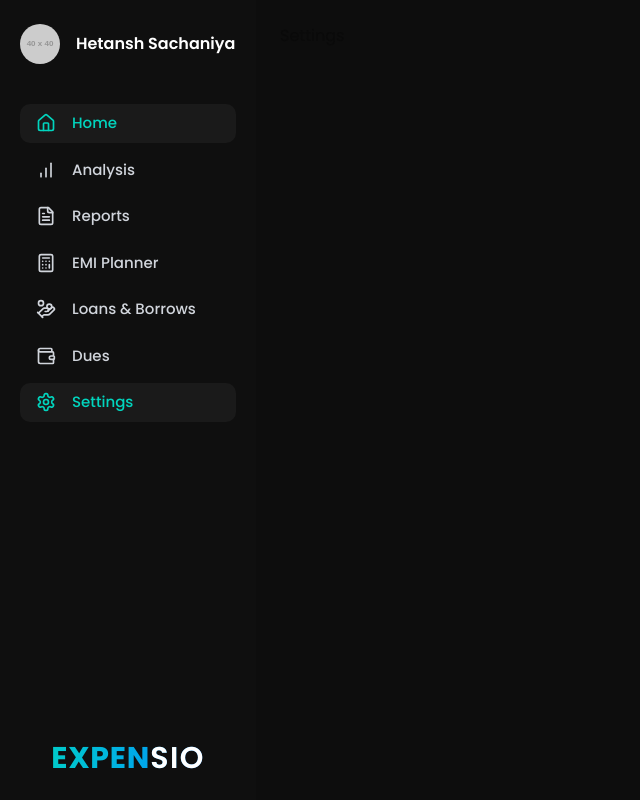
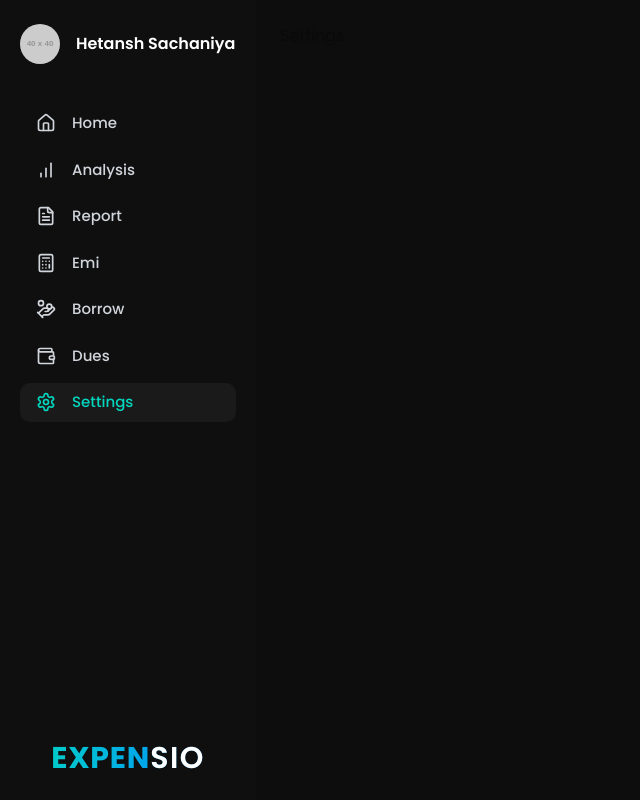
Before and after one commit to Hetansh9736/Expensio, a React (Vite) app: page /dashboard/settings in a window 1280 px wide. Shown: the whole page, without its empty margins (0-640 px from the left). Built offline with nearby package versions, Linux system fonts and the light colour scheme; no server answers.

Commit message:
routing problem solved

```diff
--- a/package.json
+++ b/package.json
@@ -21,6 +21,7 @@
     "@radix-ui/react-select": "^2.1.7",
     "@radix-ui/react-separator": "^1.1.3",
     "@radix-ui/react-slot": "^1.2.0",
+    "@radix-ui/react-switch": "^1.2.5",
     "@radix-ui/react-tabs": "^1.1.4",
     "@radix-ui/react-tooltip": "^1.2.0",
     "@supabase/supabase-js": "^2.49.4",
--- a/src/App.jsx
+++ b/src/App.jsx
@@ -21,16 +21,16 @@
         <Route path="/login" element={<LoginPage />} />
         <Route path="/signup" element={<SignUpPage />} />
 
-        {/* Dashboard Routes with Layout */}
         <Route path="/dashboard" element={<DashboardLayout />}>
           <Route index element={<Home />} />
-          <Route path="Analysis" element={<Analysis />} />
-          <Route path="Report" element={<Report />} />
-          <Route path="Emi" element={<Emi />} />
-          <Route path="Borrow" element={<Borrow />} />
-          <Route path="Dues" element={<Dues />} />
-          <Route path="Settings" element={<Settings />} />
+          <Route path="analysis" element={<Analysis />} />
+          <Route path="report" element={<Report />} />
+          <Route path="emi" element={<Emi />} />
+          <Route path="borrow" element={<Borrow />} />
+          <Route path="dues" element={<Dues />} />
+          <Route path="settings" element={<Settings />} />
         </Route>
+
       </Routes>
     </BrowserRouter>
   )
--- a/src/Components/Dashboard.jsx
+++ b/src/Components/Dashboard.jsx
@@ -1,4 +1,3 @@
-// Components/DashboardLayout.jsx
 import React from 'react'
 import Sidebar from './Sidebar'
 import { Outlet } from 'react-router-dom'
--- a/src/Components/Sidebar.jsx
+++ b/src/Components/Sidebar.jsx
@@ -1,4 +1,3 @@
-import { useState } from "react"
 import { NavLink } from "react-router-dom"
 import {
   Home,
@@ -18,13 +17,13 @@
 } from "../components/ui/drawer"
 
 const navItems = [
-  { name: "Home", icon: Home, path: "/Components/Home" },
-  { name: "Analysis", icon: BarChart, path: "/Components/Analysis" },
-  { name: "Reports", icon: FileText, path: "/Components/report" },
-  { name: "EMI Planner", icon: Calculator, path: "/Components/Emi" },
-  { name: "Loans & Borrows", icon: HandCoins, path: "/Components/Borrow" },
-  { name: "Dues", icon: Wallet, path: "/Components/Dues" },
-  { name: "Settings", icon: Settings, path: "/Components/Settings" },
+  { name: "Home", icon: Home, path: "" },
+  { name: "Analysis", icon: BarChart, path: "analysis" },
+  { name: "Report", icon: FileText, path: "report" },
+  { name: "Emi", icon: Calculator, path: "emi" },
+  { name: "Borrow", icon: HandCoins, path: "borrow" },
+  { name: "Dues", icon: Wallet, path: "dues" },
+  { name: "Settings", icon: Settings, path: "settings" },
 ]
 
 export default function Sidebar() {
@@ -47,16 +46,20 @@
           {navItems.map(({ name, icon: Icon, path }) => (
             <NavLink
               key={name}
-              to={`/dashboard/${name === 'Home' ? '' : name.toLowerCase().replace(/ & /g, '').replace(/\s+/g, '')}`}
+              to={`/dashboard/${path}`}
               className={({ isActive }) =>
-                `flex items-center gap-4 px-4 py-2 rounded-lg text-[15px] font-medium transition w-full text-left ${isActive ? 'bg-[#1a1a1a] text-teal-400' : 'hover:bg-[#1f1f1f] text-gray-300'
+                `flex items-center gap-4 px-4 py-2 rounded-lg text-[15px] font-medium transition w-full text-left ${
+                  isActive
+                    ? "bg-[#1a1a1a] text-teal-400"
+                    : "hover:bg-[#1f1f1f] text-gray-300"
                 }`
               }
+              onClick={onLinkClick}
+              end
             >
               <Icon size={20} />
               {name}
             </NavLink>
-
           ))}
         </nav>
       </div>
@@ -74,8 +77,9 @@
   return (
     <>
       {/* Mobile Drawer */}
+        {/* Mobile Drawer */}
       <div className="md:hidden fixed top-4 left-4 z-50">
-        <Drawer direction="left">
+        <Drawer direction="left" className="bg-[#0f0f0f]">
           <DrawerTrigger asChild>
             <button className="text-white p-2 bg-[#1a1a1a] rounded-md">
               <Menu size={24} />
--- a/src/Components/Signup.jsx
+++ b/src/Components/Signup.jsx
@@ -74,7 +74,7 @@
           <h1 className="mb-6 text-3xl sm:text-4xl font-bold text-white">Create an account</h1>
           <p className="mb-8 -mt-1 text-lg text-gray-300">
             Already have an account?{" "}
-            <Link to="/" className="text-teal-400 hover:underline">Log in</Link>
+            <Link to="/Login" className="text-teal-400 hover:underline">Log in</Link>
           </p>
 
           {message && <span className="text-yellow-400">{message}</span>}
--- /dev/null
+++ b/src/components/ui/switch.jsx
@@ -0,0 +1,27 @@
+import * as React from "react"
+import * as SwitchPrimitive from "@radix-ui/react-switch"
+
+import { cn } from "@/lib/utils"
+
+function Switch({
+  className,
+  ...props
+}) {
+  return (
+    <SwitchPrimitive.Root
+      data-slot="switch"
+      className={cn(
+        "peer data-[state=checked]:bg-primary data-[state=unchecked]:bg-input focus-visible:border-ring focus-visible:ring-ring/50 dark:data-[state=unchecked]:bg-input/80 inline-flex h-[1.15rem] w-8 shrink-0 items-center rounded-full border border-transparent shadow-xs transition-all outline-none focus-visible:ring-[3px] disabled:cursor-not-allowed disabled:opacity-50",
+        className
+      )}
+      {...props}>
+      <SwitchPrimitive.Thumb
+        data-slot="switch-thumb"
+        className={cn(
+          "bg-background dark:data-[state=unchecked]:bg-foreground dark:data-[state=checked]:bg-primary-foreground pointer-events-none block size-4 rounded-full ring-0 transition-transform data-[state=checked]:translate-x-[calc(100%-2px)] data-[state=unchecked]:translate-x-0"
+        )} />
+    </SwitchPrimitive.Root>
+  );
+}
+
+export { Switch }
```
Also changed, not shown: 1 other file (tests, documents, lock files or other folders).
